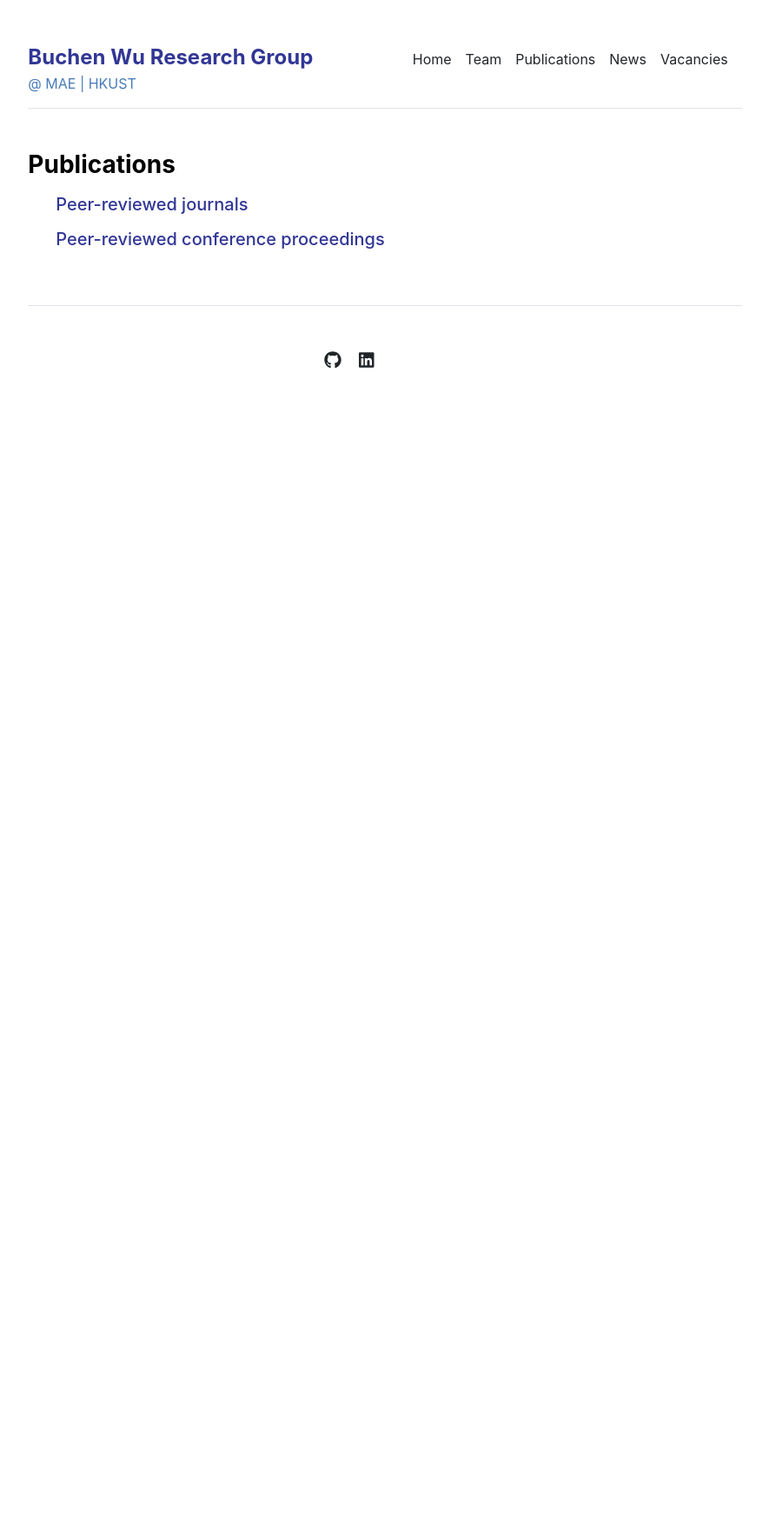
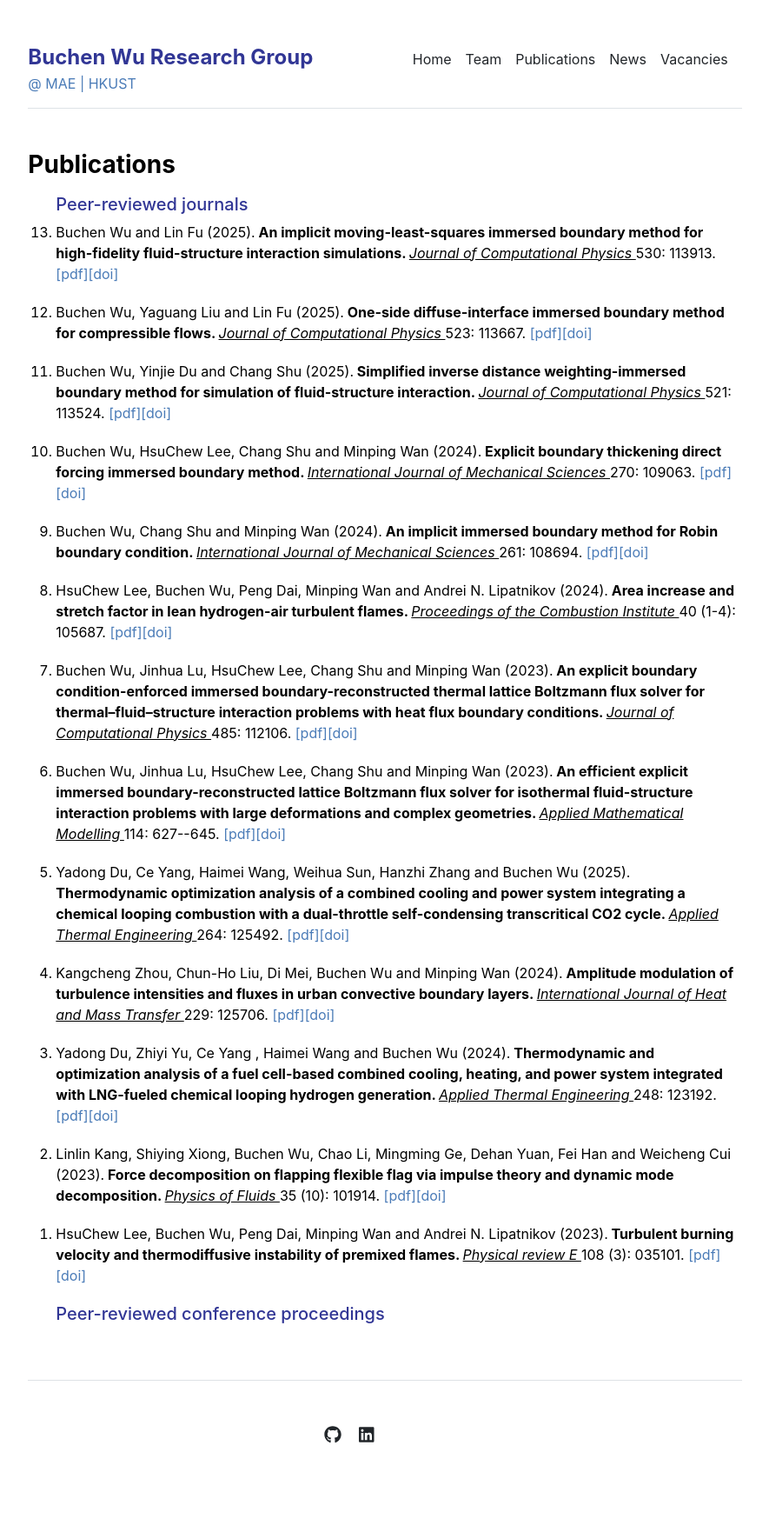
Before and after one commit to buchenwu/buchenwu.github.io, a Jekyll site: the page built from publications.md, in a window 1280 px wide. Shown: the whole page at 87% size, without its empty margins (197-1082 px from the left). Built offline with Jekyll 4.4.1, drawn with Linux system fonts in a browser that asks for light colours; before the commit the page ends 900 px from its top, so only the background shows below that.

Commit message:
Update publications.yml

```diff
--- a/_data/publications.yml
+++ b/_data/publications.yml
@@ -38,37 +38,109 @@ featured:
 #   src: '/publications/P1.pdf'}
 
 journal:
-# - {title: 'Molecular kinetic modelling of non-equilibrium evaporative flows.',
-#    author: 'S Li, W Su, B Shan, Z Li, L Gibelli, Y Zhang',
-#    journal: 'Journal of Fluid Mechanics',
-#    volume: '994: A16',
-#    year: '2024',
-#    src: '/publications/J32.pdf',
-#    doi: 'https://doi.org/10.1017/jfm.2024.605'}
+- {title: 'An implicit moving-least-squares immersed boundary method for high-fidelity fluid-structure interaction simulations.',
+   author: 'Buchen Wu and Lin Fu',
+   journal: 'Journal of Computational Physics',
+   volume: '530: 113913',
+   year: '2025',
+   src: '/publications/J20.pdf',
+   doi: 'https://doi.org/10.1016/j.jcp.2025.113913'}
 
-# - {title: 'Molecular kinetic modelling of non-equilibrium transport of confined van der Waals fluids.',
-#    author: 'B Shan, W Su, L Gibelli, Y Zhang',
-#    journal: 'Journal of Fluid Mechanics',
-#    volume: '976: A7',
-#    year: '2023',
-#    src: '/publications/J31.pdf',
-#    doi: 'https://doi.org/10.1017/jfm.2023.893'}
+- {title: ' One-side diffuse-interface immersed boundary method for compressible flows.',
+   author: 'Buchen Wu, Yaguang Liu and Lin Fu',
+   journal: 'Journal of Computational Physics',
+   volume: '523: 113667',
+   year: '2025',
+   src: '/publications/J15.pdf',
+   doi: 'https://doi.org/10.1016/j.jcp.2024.113667'}
 
-# - {title: 'Highly rarefied gas flows in rough channels of finite length.',
-#    author: 'Z Shi, Y Zhao, W Su, L Wu',
-#    journal: 'Advances in Aerodynamics',
-#    volume: '5: 27',
-#    year: '2023',
-#    src: '/publications/J30.pdf',
-#    doi: 'https://doi.org/10.1186/s42774-023-00159-9'}
+- {title: 'Simplified inverse distance weighting-immersed boundary method for simulation of fluid-structure interaction.',
+   author: 'Buchen Wu, Yinjie Du and Chang Shu',
+   journal: 'Journal of Computational Physics',
+   volume: '521: 113524',
+   year: '2025',
+   src: '/publications/J16.pdf',
+   doi: 'https://doi.org/10.1016/j.jcp.2024.113524'}
 
-# - {title: 'Sound wave propagation in rarefied molecular gases.',
-#    author: 'S Li, W Su, Y Zhang',
-#    journal: 'Journal of Fluid Mechanics',
-#    volume: '973: A35',
-#    year: '2023',
-#    src: '/publications/J29.pdf',
-#    doi: 'https://doi.org/10.1017/jfm.2023.698'}
+- {title: 'Explicit boundary thickening direct forcing immersed boundary method.',
+   author: 'Buchen Wu, HsuChew Lee, Chang Shu and Minping Wan',
+   journal: 'International Journal of Mechanical Sciences',
+   volume: '270: 109063',
+   year: '2024',
+   src: '/publications/J16.pdf',
+   doi: 'https://doi.org/10.1016/j.ijmecsci.2024.109063'}
+
+- {title: 'An implicit immersed boundary method for Robin boundary condition.',
+   author: 'Buchen Wu, Chang Shu and Minping Wan',
+   journal: 'International Journal of Mechanical Sciences',
+   volume: '261: 108694',
+   year: '2024',
+   src: '/publications/J16.pdf',
+   doi: 'https://doi.org/10.1016/j.ijmecsci.2023.108694'}
+
+- {title: 'Area increase and stretch factor in lean hydrogen-air turbulent flames.',
+   author: 'HsuChew Lee, Buchen Wu, Peng Dai, Minping Wan and Andrei N. Lipatnikov',
+   journal: 'Proceedings of the Combustion Institute',
+   volume: '40 (1-4): 105687',
+   year: '2024',
+   src: '/publications/J16.pdf',
+   doi: 'https://doi.org/10.1016/j.proci.2024.105687'}
+
+- {title: 'An explicit boundary condition-enforced immersed boundary-reconstructed thermal lattice Boltzmann flux solver for thermal–fluid–structure interaction problems with heat flux boundary conditions.',
+   author: 'Buchen Wu, Jinhua Lu, HsuChew Lee, Chang Shu and Minping Wan',
+   journal: 'Journal of Computational Physics',
+   volume: '485: 112106',
+   year: '2023',
+   src: '/publications/J16.pdf',
+   doi: 'https://doi.org/10.1016/j.jcp.2023.112106'}
+
+- {title: 'An efficient explicit immersed boundary-reconstructed lattice Boltzmann flux solver for isothermal fluid-structure interaction problems with large deformations and complex geometries.',
+   author: 'Buchen Wu, Jinhua Lu, HsuChew Lee, Chang Shu and Minping Wan',
+   journal: 'Applied Mathematical Modelling',
+   volume: '114: 627--645',
+   year: '2023',
+   src: '/publications/J16.pdf',
+   doi: 'https://doi.org/10.1016/j.apm.2022.10.017'}
+
+- {title: 'Thermodynamic optimization analysis of a combined cooling and power system integrating a chemical looping combustion with a dual-throttle self-condensing transcritical CO2 cycle.',
+   author: 'Yadong Du, Ce Yang, Haimei Wang, Weihua Sun, Hanzhi Zhang and Buchen Wu',
+   journal: 'Applied Thermal Engineering',
+   volume: '264: 125492',
+   year: '2025',
+   src: '/publications/J16.pdf',
+   doi: 'https://doi.org/10.1016/j.applthermaleng.2025.125492'}
+
+- {title: 'Amplitude modulation of turbulence intensities and fluxes in urban convective boundary layers.',
+   author: 'Kangcheng Zhou, Chun-Ho Liu, Di Mei, Buchen Wu and Minping Wan',
+   journal: 'International Journal of Heat and Mass Transfer',
+   volume: '229: 125706',
+   year: '2024',
+   src: '/publications/J16.pdf',
+   doi: 'https://doi.org/10.1016/j.ijheatmasstransfer.2024.125706'}
+
+- {title: 'Thermodynamic and optimization analysis of a fuel cell-based combined cooling, heating, and power system integrated with LNG-fueled chemical looping hydrogen generation.',
+   author: 'Yadong Du, Zhiyi Yu, Ce Yang , Haimei Wang and Buchen Wu',
+   journal: 'Applied Thermal Engineering',
+   volume: '248: 123192',
+   year: '2024',
+   src: '/publications/J16.pdf',
+   doi: 'https://doi.org/10.1016/j.applthermaleng.2024.123192'}
+
+- {title: 'Force decomposition on flapping flexible flag via impulse theory and dynamic mode decomposition.',
+   author: 'Linlin Kang, Shiying Xiong, Buchen Wu, Chao Li, Mingming Ge, Dehan Yuan, Fei Han and Weicheng Cui',
+   journal: 'Physics of Fluids',
+   volume: '35 (10): 101914',
+   year: '2023',
+   src: '/publications/J16.pdf',
+   doi: 'https://doi.org/10.1063/5.0169989'}
+
+- {title: 'Turbulent burning velocity and thermodiffusive instability of premixed flames.',
+   author: 'HsuChew Lee, Buchen Wu, Peng Dai, Minping Wan and Andrei N. Lipatnikov',
+   journal: 'Physical review E',
+   volume: '108 (3): 035101',
+   year: '2023',
+   src: '/publications/J16.pdf',
+   doi: 'https://doi.org/10.1103/PhysRevE.108.035101'}
 
 # - {title: 'General synthetic iterative scheme for unsteady rarefied gas flows.',
 #    author: 'J Zeng, W Su, L Wu',
```
